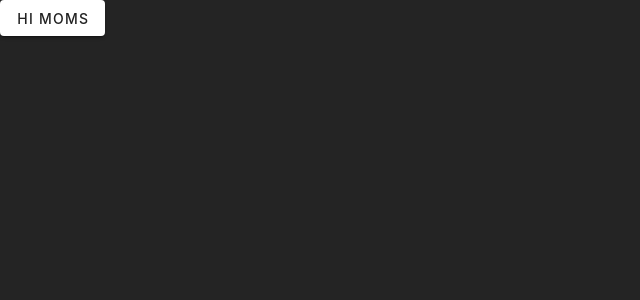
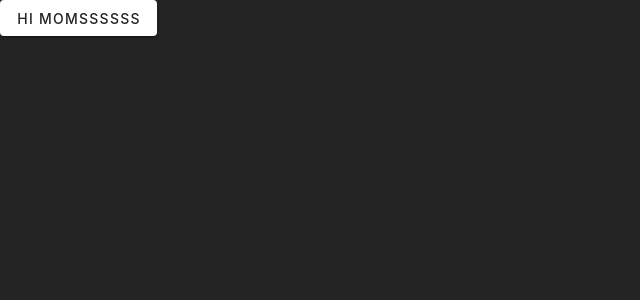
Before and after one commit to hjrandall/Business-card, a Vue app: page / in a window 1280 px wide. Shown: the top 300 px of the page, without its empty margins (0-640 px from the left). Built offline with nearby package versions, Linux system fonts and the light colour scheme.

Commit message:
this should be hayden

```diff
--- a/src/App.vue
+++ b/src/App.vue
@@ -1,5 +1,5 @@
 <template>
-  <v-btn>hi moms</v-btn>
+  <v-btn>hi momssssss</v-btn>
 </template>
 
 <style scoped>
```
